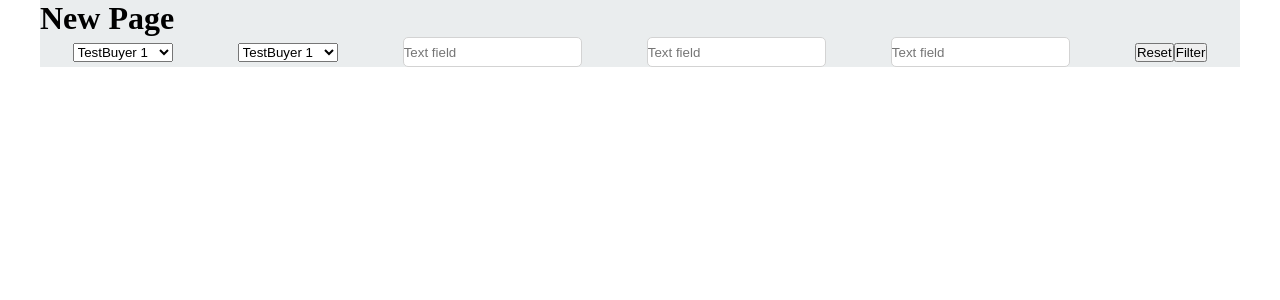
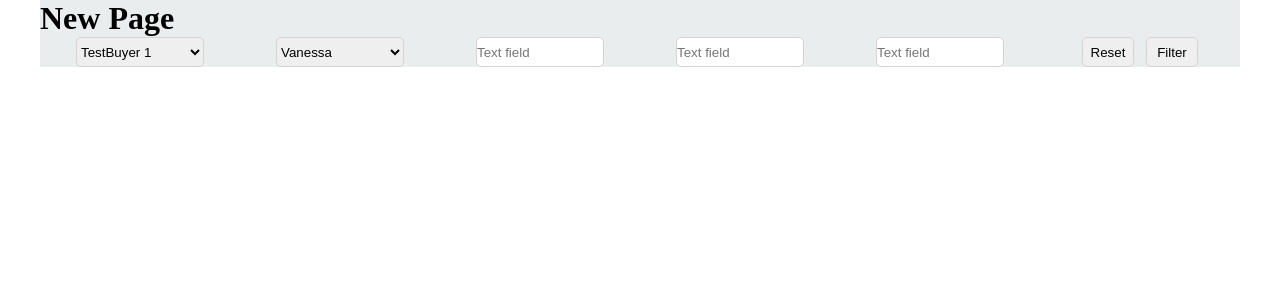
Before and after one commit to dmitryrec/react-form-test, a React (Create React App) app: page / in a window 1280 px wide. Shown: the top 300 px of the page. Built offline with nearby package versions, Linux system fonts and the light colour scheme.

Commit message:
add select 2

```diff
--- a/src/App.css
+++ b/src/App.css
@@ -18,10 +18,21 @@
 
 .btn-block {
   display: flex;
+  justify-content: space-around;
+  width: 10vw;
+  height: 30px;
 }
 
-.text-input{
+button {
+  border-radius: 5px;
+  border: 1px solid lightgrey;
+  width: 4vw;
+
+}
+
+.text-input, .select-input{
   border-radius: 5px;
   border: 1px solid lightgrey;
   height: 30px;
+  width: 10vw;
 }
--- a/src/App.js
+++ b/src/App.js
@@ -3,7 +3,8 @@ import './App.css';
 
 import { data } from './data';
 import TextInput from './components/text-input';
-import SelectInput from './components/select-input';
+import SelectInputBuyers from './components/select-input-buyers';
+import SelectInputUsers from './components/select-input-users'
 import Header from './components/header';
 
 export default class App extends Component {
@@ -40,8 +41,8 @@ export default class App extends Component {
       <div className='container'>
         <Header/>
         <form className='form-container'>
-          <SelectInput {...data}/>
-          <SelectInput {...data}/>
+          <SelectInputBuyers {...data}/>
+          <SelectInputUsers {...data}/>
           <TextInput onChange={this.handleInputChange} value={text1}/>
           <TextInput onChange={this.handleInputChange} value={text2}/>
           <TextInput onChange={this.handleInputChange} value={text3}/>
--- a/src/components/select-input.js
+++ b/src/components/select-input-buyers.js
@@ -1,8 +1,8 @@
 import React from 'react';
 
-export default function SelectInput({ buyers}) {
+export default function SelectInputBuyers({ buyers }) {
     return (
-        <select>
+        <select className="select-input">
             {buyers.map(buyer => <option key={buyer}>{buyer}</option>)}
         </select>
     )
--- /dev/null
+++ b/src/components/select-input-users.js
@@ -0,0 +1,9 @@
+import React from 'react';
+
+export default function SelectInputUsers({ users }) {
+    return (
+        <select className="select-input">
+            {users.map(user => <option key={Math.random()}>{user.name}</option>)}
+        </select>
+    )
+}
--- a/src/data.js
+++ b/src/data.js
@@ -16,4 +16,14 @@ export const data = {
         'TestBuyer 14',
         'TestBuyer 15',
     ],
+    users: [
+        {
+            name: "Vanessa",
+            avatar: "https://cdn2.iconfinder.com/data/icons/ios-7-icons/50/user_male-512.png"
+        },
+        {
+            name: "Car Title",
+            avatar: "https://cdn2.iconfinder.com/data/icons/ios-7-icons/50/user_female-512.png"
+        },
+    ]
 }
```
